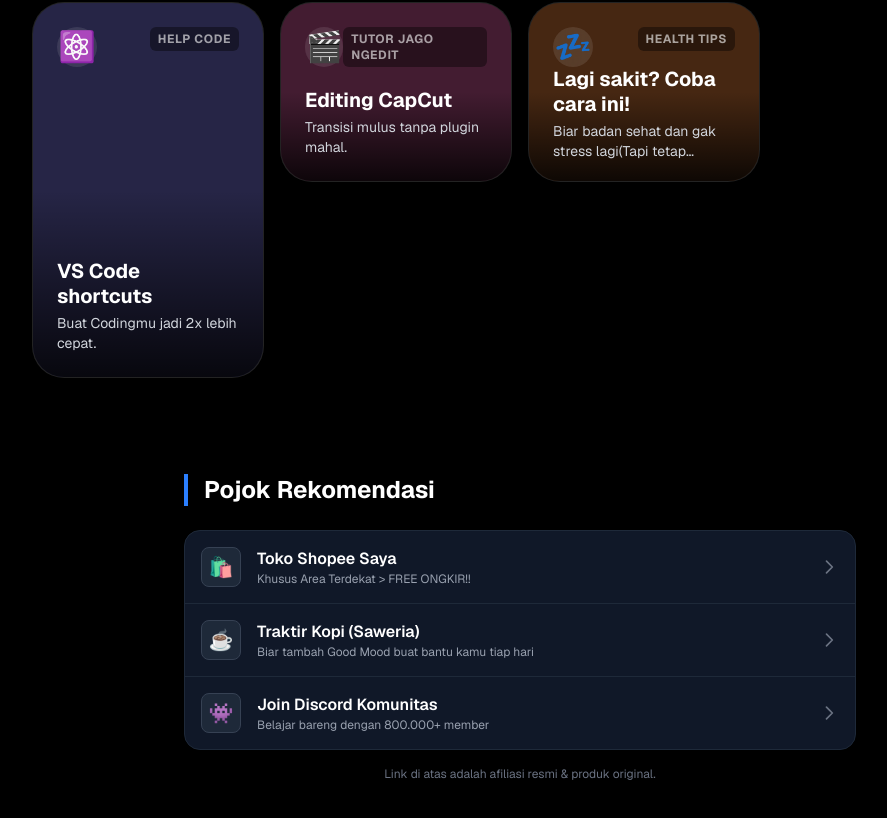
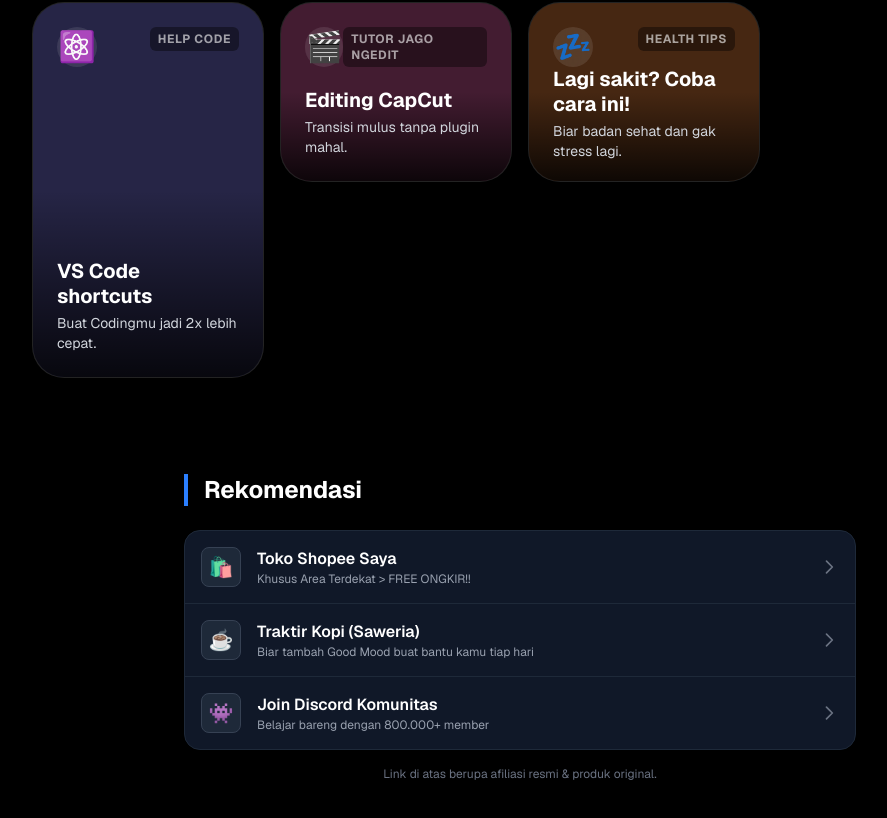
Before and after one commit to dartoulhaq-ui/iMDe, a Next.js app: page /tips in a window 1280 px wide. Shown: the part 560-1378 px from the top of the page, without its empty margins (120-1007 px from the left). Built offline with nearby package versions, Linux system fonts and the light colour scheme.

Commit message:
Fixed Update 1.0

```diff
--- a/app/tips/page.tsx
+++ b/app/tips/page.tsx
@@ -59,11 +59,11 @@
     id: 6,
     category: "Health Tips",
     title: "Lagi sakit? Coba cara ini!",
-    desc: "Biar badan sehat dan gak stress lagi(Tapi tetap disarankan ke Dokter/Puskesmas terdekat jika gejalanya cukup parah).",
+    desc: "Biar badan sehat dan gak stress lagi.",
     color: "bg-orange-500",
     size: "col-span-1 row-span-1",
     icon: "💤",
-    url:"www.healthline.com"
+    url:"https://www.healthline.com"
   },
 ];
 
@@ -76,7 +76,6 @@
 export default function TipsPage() {
   const [activeCat, setActiveCat] = useState("All");
   const [searchTerm, setSearchTerm] = useState("");
-
   const filteredTips = tipsData.filter((item) => {
     const matchCategory = activeCat === "All" || item.category === activeCat;
     const matchSearch =
@@ -103,7 +102,7 @@
 
         <div className="text-center mb-10">
             <h1 className="text-4xl md:text-5xl font-bold mb-6 tracking-tight">
-                Pintar dalam <span className="text-transparent bg-clip-text bg-gradient-to-r from-blue-400 to-purple-500">5 Menit.</span>
+                Be Modern in <span className="text-transparent bg-clip-text bg-gradient-to-r from-blue-400 to-purple-500">5 Menit.</span>
             </h1>
 
             <div className="relative max-w-md mx-auto group">
@@ -151,6 +150,7 @@
                         whileHover={{ scale: 1.02 }}
                         whileTap={{ scale: 0.98 }}
                         transition={{ duration: 0.3 }}
+                        onClick={() => window.open(tip.url, "_blank")}
                         className={`${tip.size} relative rounded-[2rem] p-6 flex flex-col justify-between overflow-hidden cursor-pointer group bg-neutral-900 border border-white/5`}
                     >
                         <div className={`absolute inset-0 ${tip.color} opacity-20 group-hover:opacity-30 transition-opacity`} />
@@ -184,7 +184,7 @@
             </AnimatePresence>
         </motion.div>
         <div className="mt-24 max-w-2xl mx-auto">
-            <h3 className="text-2xl font-bold mb-6 pl-4 border-l-4 border-blue-500">Pojok Rekomendasi</h3>
+            <h3 className="text-2xl font-bold mb-6 pl-4 border-l-4 border-blue-500">Rekomendasi</h3>
             <div className="bg-gray-900 rounded-2xl overflow-hidden border border-gray-800">
                 {promoLinks.map((link, idx) => (
                     <a
@@ -209,7 +209,7 @@
                     </a>
                 ))}
             </div>
-            <p className="text-center text-xs text-gray-500 mt-4">Link di atas adalah afiliasi resmi & produk original.</p>
+            <p className="text-center text-xs text-gray-500 mt-4">Link di atas berupa afiliasi resmi & produk original.</p>
         </div>
 
       </main>
```
